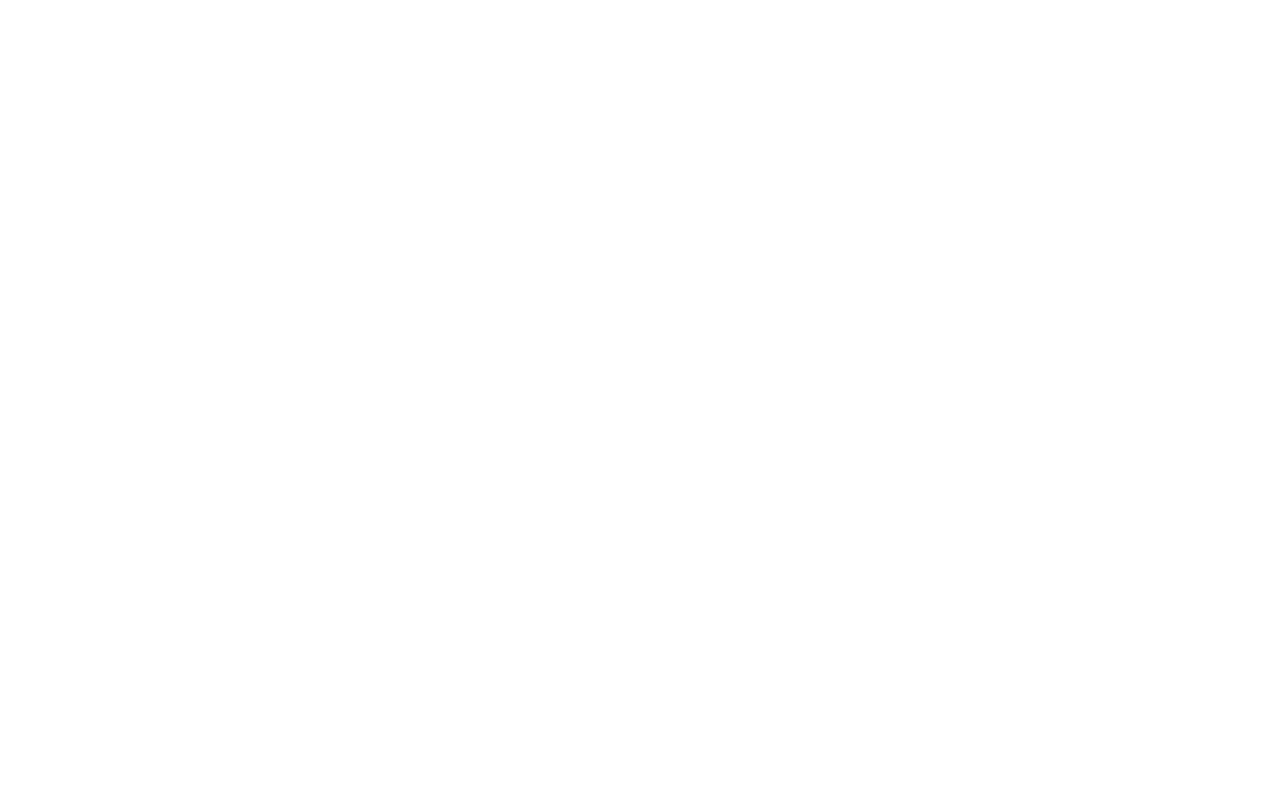
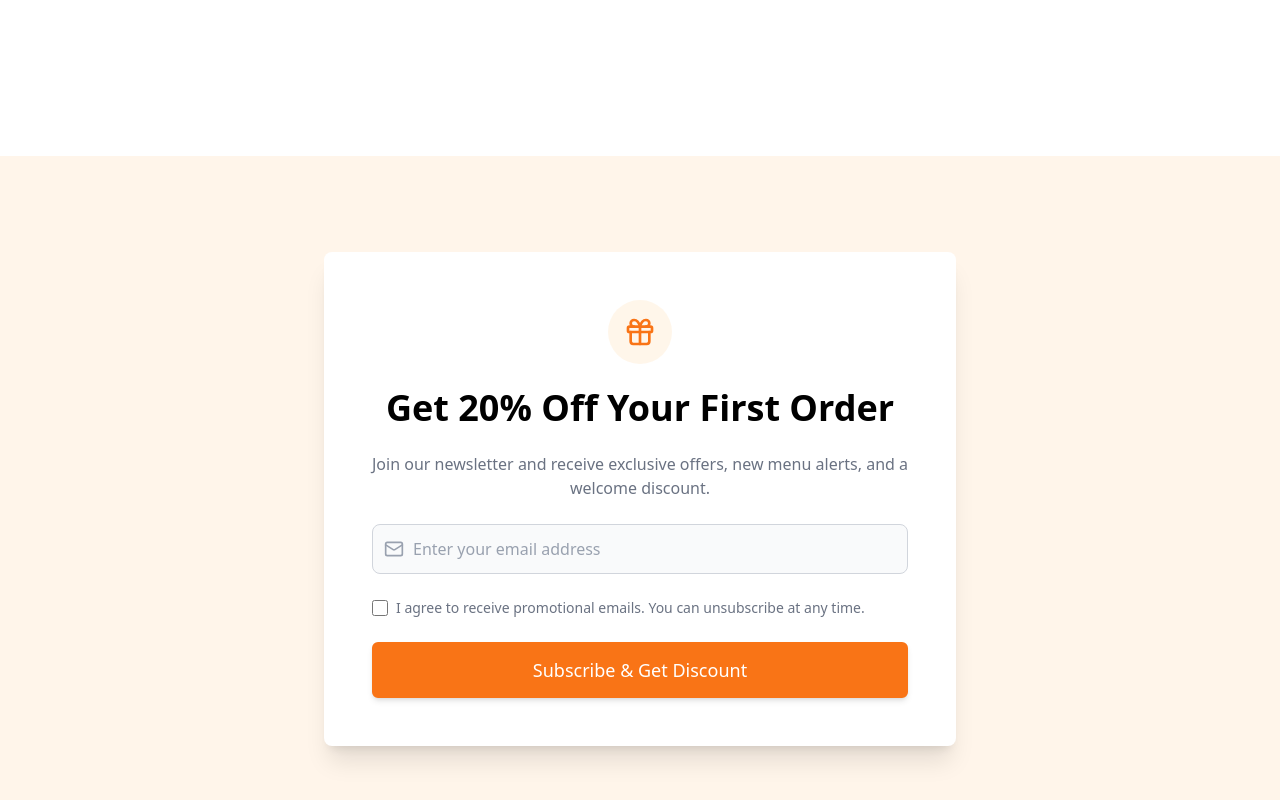
Before and after one commit to LWojtek/vue-3-practive, a Vue app: page / in a window 1280 px wide. Shown: the part 2196-2996 px from the top of the page. Before the commit the page ends 2352 px from the top, so only its background shows below. Built offline with nearby package versions, Linux system fonts and the light colour scheme.

Commit message:
feat: add newsletter section

```diff
--- a/src/App.vue
+++ b/src/App.vue
@@ -5,14 +5,16 @@
   <SectionMenu />
 
   <SectionInfo />
+
+  <SectionNewsletter />
 </template>
 
 <script setup>
 import Header from "./components/Header.vue";
 import Hero from "./components/Hero.vue";
-
 import SectionMenu from "./components/SectionMenu.vue";
 import SectionInfo from "./components/SectionInfo.vue";
+import SectionNewsletter from "./components/SectionNewsletter.vue";
 </script>
 
 <style scoped></style>
--- a/src/components/Button.vue
+++ b/src/components/Button.vue
@@ -67,6 +67,29 @@
       <path d="m12 5 7 7-7 7" />
     </svg>
   </button>
+  <!-- Variant 4 -->
+  <!-- Variant 4 -->
+  <button
+    v-if="variant === '4'"
+    class="w-full flex justify-center gap-2 items-center bg-pumpkin-500 disabled:opacity-50 disabled:cursor-not-allowed rounded-md cursor-pointer transition duration-250 shadow-md not-disabled:hover:shadow-lg border-2 border-pumpkin-500 not-disabled:hover:border-pumpkin-500/80 focus-visible:outline-2 outline-offset-2 focus-visible:outline-pumpkin-500 not-disabled:hover:bg-pumpkin-500/80 active:scale-95 text-white"
+    :class="[size === 'md' ? ' py-1.5 px-4 text-sm' : 'py-3 px-6 text-lg']"
+  >
+    {{ label }}
+    <svg
+      v-if="showIcon"
+      xmlns="http://www.w3.org/2000/svg"
+      viewBox="0 0 24 24"
+      fill="none"
+      stroke="currentColor"
+      stroke-width="2"
+      stroke-linecap="round"
+      stroke-linejoin="round"
+      class="size-5"
+    >
+      <path d="M5 12h14" />
+      <path d="m12 5 7 7-7 7" />
+    </svg>
+  </button>
 </template>
 
 <script setup>
--- /dev/null
+++ b/src/components/IconMail.vue
@@ -0,0 +1,14 @@
+<template>
+  <svg
+    xmlns="http://www.w3.org/2000/svg"
+    viewBox="0 0 24 24"
+    fill="none"
+    stroke="currentColor"
+    stroke-width="2"
+    stroke-linecap="round"
+    stroke-linejoin="round"
+  >
+    <path d="m22 7-8.991 5.727a2 2 0 0 1-2.009 0L2 7" />
+    <rect x="2" y="4" width="20" height="16" rx="2" />
+  </svg>
+</template>
--- a/src/components/SectionInfo.vue
+++ b/src/components/SectionInfo.vue
@@ -6,7 +6,7 @@
       <div class="flex flex-col items-center gap-8 flex-grow">
         <Badge label="Why Choose Us" class="bg-blue-400 text-white" />
         <h2 class="text-5xl font-bold">More Than Just Coffee</h2>
-        <p class="text-lg">
+        <p class="text-gray-500 text-lg">
           We create experiences, not just beverages. Here's what makes us
           special.
         </p>
--- /dev/null
+++ b/src/components/SectionNewsletter.vue
@@ -0,0 +1,62 @@
+<template>
+  <section class="bg-pumpkin-200/25 py-24">
+    <div class="max-w-7xl mx-auto px-2 flex justify-center">
+      <div
+        class="flex flex-col items-center bg-white shadow-xl rounded-lg p-12 gap-6 w-full md:w-2/3 lg:w-1/2"
+      >
+        <div class="bg-pumpkin-100/50 p-4 rounded-full">
+          <component :is="IconGift" class="h-8 w-8 text-pumpkin-500" />
+        </div>
+
+        <h2 class="text-3xl md:text-4xl font-bold text-center">
+          Get 20% Off Your First Order
+        </h2>
+
+        <p class="text-base text-gray-500 text-center">
+          Join our newsletter and receive exclusive offers, new menu alerts, and
+          a welcome discount.
+        </p>
+
+        <div class="relative w-full">
+          <div
+            class="absolute inset-y-0 left-3 flex items-center pointer-events-none"
+          >
+            <component :is="IconMail" class="h-5 w-5 text-gray-400" />
+          </div>
+
+          <input
+            type="email"
+            placeholder="Enter your email address"
+            class="w-full pl-10 pr-4 py-3 rounded-lg border border-gray-300 text-base bg-gray-50 text-gray-700 placeholder-gray-400 focus:outline-none focus:ring-2 focus:ring-pumpkin-500 focus:ring-offset-2 focus:ring-offset-white"
+          />
+        </div>
+
+        <label
+          class="flex items-center gap-2 text-sm text-gray-500 w-full cursor-pointer"
+        >
+          <input
+            type="checkbox"
+            class="h-4 w-4 rounded border-2 border-gray-400 bg-white cursor-pointer checked:bg-pumpkin-500 checked:border-pumpkin-500 accent-white"
+          />
+          <span>
+            I agree to receive promotional emails. You can unsubscribe at any
+            time.
+          </span>
+        </label>
+
+        <Button
+          label="Subscribe & Get Discount"
+          size="lg"
+          variant="4"
+          class="px-auto"
+        />
+      </div>
+    </div>
+  </section>
+</template>
+
+<script setup>
+import IconMail from "./IconMail.vue";
+import IconGift from "./IconGift.vue";
+import Button from "./Button.vue";
+</script>
```
